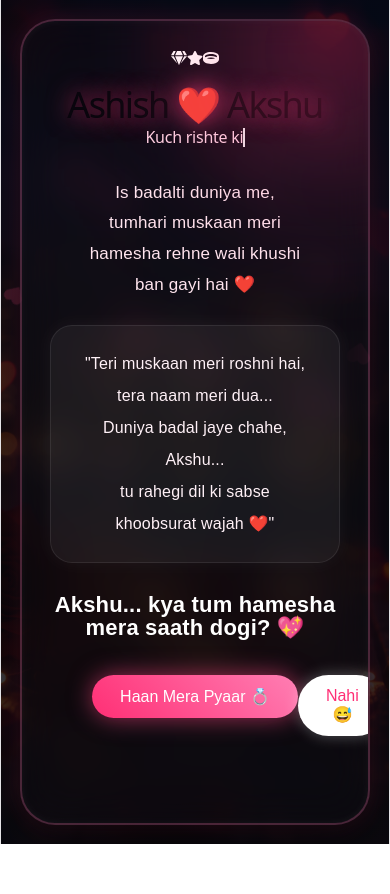
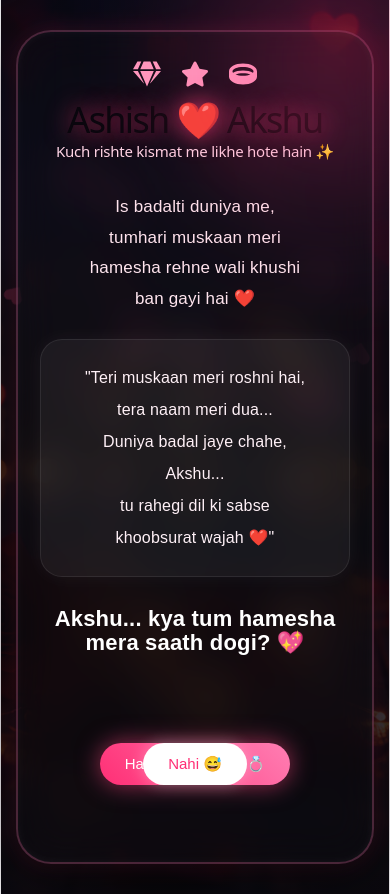
Before and after one commit to Ashya2001/Akshu, a React (Vite) app: page / in a window 390 px wide. Before the commit the page ends 844 px from the top, so only its background shows below. Built offline with nearby package versions, Linux system fonts and the light colour scheme.

Commit message:
Add files via upload

```diff
--- a/src/App.css
+++ b/src/App.css
@@ -4,20 +4,26 @@
   box-sizing:border-box;
 }
 
+html,
 body{
+  width:100%;
+  overflow-x:hidden;
+  overflow-y:auto;
   font-family:"Poppins",sans-serif;
-  overflow:hidden;
+  background:#08080c;
 }
 
-/* Background */
+/* PAGE */
 
 .proposal-page{
   min-height:100vh;
+  width:100%;
   display:flex;
   justify-content:center;
   align-items:center;
   position:relative;
-  overflow:hidden;
+
+  padding:50px 15px;
 
   background:
   linear-gradient(
@@ -31,7 +37,7 @@ body{
   background-repeat:no-repeat;
 }
 
-/* Floating Hearts */
+/* HEARTS */
 
 .hearts{
   position:absolute;
@@ -46,68 +52,34 @@ body{
   animation:float 10s linear infinite;
 }
 
-.heart:nth-child(odd){
-  left:15%;
-  font-size:22px;
-}
+@keyframes float{
 
-.heart:nth-child(even){
-  left:80%;
-  font-size:30px;
-}
-
-@keyframes float{
   from{
     transform:translateY(100vh) rotate(0deg);
     opacity:0;
   }
+
   to{
     transform:translateY(-100px) rotate(360deg);
     opacity:1;
   }
 }
 
-/* Premium Card */
+/* CARD */
 
 .glass-card{
-  width:90%;
+
+  width:100%;
   max-width:760px;
+
   padding:45px;
+
   border-radius:35px;
+
   position:relative;
   text-align:center;
+
   color:white;
-  overflow:hidden;
-
-  backdrop-filter:blur(18px);
-  background:rgba(15,15,20,.42);
--webkit-backdrop-filter:blur(20px);
-backdrop-filter:blur(20px);
-
-  border:1px solid rgba(255,255,255,.18);
-
-  box-shadow:
-  0 15px 45px rgba(0,0,0,.5),
-  inset 0 0 25px rgba(255,255,255,.08);
-
-  transition:.5s;
-}
-
-.glass-card:hover{
-  transform:translateY(-5px);
-}
-
-/* Animated Border */
-
-.glass-card{
-  width:90%;
-  max-width:760px;
-  padding:45px;
-  border-radius:35px;
-  position:relative;
-  text-align:center;
-  color:white;
-  overflow:hidden;
 
   background:rgba(15,15,20,.38);
 
@@ -124,20 +96,40 @@ backdrop-filter:blur(20px);
   transition:.5s;
 }
 
-/* Glow */
+.glass-card:hover{
+  transform:translateY(-5px);
+}
+
+/* GLOW */
 
 .glow-circle{
   width:180px;
   height:180px;
   background:#ff2f75;
   filter:blur(90px);
+
   position:absolute;
+
   top:-60px;
   right:-50px;
+
   opacity:.5;
 }
 
-/* Text */
+/* TOP ICONS */
+
+.top-icons{
+  display:flex;
+  justify-content:center;
+  gap:20px;
+
+  margin-bottom:20px;
+
+  font-size:28px;
+  color:#ff9bc0;
+}
+
+/* TITLE */
 
 .main-title{
   font-size:55px;
@@ -145,28 +137,43 @@ backdrop-filter:blur(20px);
   text-shadow:0 0 25px rgba(255,60,120,.8);
 }
 
+/* TYPING */
+
 .typing{
   color:#ffd6e6;
   margin-bottom:25px;
+
   overflow:hidden;
   white-space:nowrap;
+
   border-right:2px solid #fff;
+
   display:inline-block;
+
   animation:
   typing 4s steps(35) infinite,
   blink .7s infinite;
 }
 
 @keyframes typing{
-  from{width:0}
-  to{width:100%}
+
+  from{
+    width:0;
+  }
+
+  to{
+    width:100%;
+  }
 }
 
 @keyframes blink{
+
   50%{
     border-color:transparent;
   }
 }
+
+/* MESSAGE */
 
 .love-msg{
   font-size:21px;
@@ -174,18 +181,28 @@ backdrop-filter:blur(20px);
   color:#ffe6ef;
 }
 
-/* Shayari */
+/* SHAYARI */
 
 .shayari-box{
+
   margin-top:25px;
+
   padding:22px;
+
   border-radius:22px;
+
   background:rgba(255,255,255,.06);
+
   border:1px solid rgba(255,255,255,.08);
+
   color:#fff1f7;
+
   line-height:2;
+
   box-shadow:0 0 20px rgba(255,255,255,.05);
 }
+
+/* QUESTION */
 
 .question{
   margin-top:30px;
@@ -193,27 +210,43 @@ backdrop-filter:blur(20px);
   color:#fff;
 }
 
-/* Buttons */
+/* BUTTONS */
 
 .btn-box{
-  margin-top:35px;
+  margin-top:40px;
   position:relative;
   height:120px;
+
+  display:flex;
+  justify-content:center;
+  align-items:center;
+  gap:20px;
+
+  flex-wrap:wrap;
 }
+
+/* COMMON */
 
 .yes-btn,
 .no-btn{
+
   border:none;
+
   padding:15px 38px;
+
   border-radius:50px;
+
   font-size:18px;
+
   cursor:pointer;
+
   transition:.4s;
 }
 
-/* Yes */
+/* YES */
 
 .yes-btn{
+
   background:linear-gradient(
   45deg,
   #ff2f75,
@@ -226,18 +259,26 @@ backdrop-filter:blur(20px);
   0 0 25px rgba(255,70,130,.6);
 
   position:relative;
+
   overflow:hidden;
 }
 
 .yes-btn::before{
+
   content:"";
+
   position:absolute;
+
   width:50px;
   height:200%;
+
   background:rgba(255,255,255,.3);
+
   left:-70px;
   top:-40px;
+
   transform:rotate(25deg);
+
   transition:.7s;
 }
 
@@ -246,31 +287,39 @@ backdrop-filter:blur(20px);
 }
 
 .yes-btn:hover{
+
   transform:scale(1.08);
+
   box-shadow:
   0 0 40px rgba(255,70,130,.9);
 }
 
-/* No */
+/* NO */
 
 .no-btn{
+
   background:white;
+
   color:#ff2f75;
+
   position:absolute;
+
   box-shadow:0 0 15px rgba(255,255,255,.3);
 }
 
-/* Success */
+/* SUCCESS */
 
 .success{
   animation:pop .8s ease;
 }
 
 @keyframes pop{
+
   from{
     transform:scale(.7);
     opacity:0;
   }
+
   to{
     transform:scale(1);
     opacity:1;
@@ -278,12 +327,16 @@ backdrop-filter:blur(20px);
 }
 
 .success-heart{
+
   color:#ff3d7e;
+
   font-size:70px;
+
   animation:beat 1s infinite;
 }
 
 @keyframes beat{
+
   50%{
     transform:scale(1.25);
   }
@@ -304,12 +357,16 @@ backdrop-filter:blur(20px);
   color:#ffd4e5;
 }
 
-/* Mobile */
+/* MOBILE */
 
-@media(max-width:600px){
+@media(max-width:768px){
+
+  .proposal-page{
+    padding:30px 15px;
+  }
 
   .glass-card{
-    padding:28px;
+    padding:28px 22px;
   }
 
   .main-title{
@@ -317,7 +374,10 @@ backdrop-filter:blur(20px);
   }
 
   .typing{
-    font-size:16px;
+    font-size:15px;
+    white-space:normal;
+    border-right:none;
+    animation:none;
   }
 
   .love-msg{
@@ -330,7 +390,15 @@ backdrop-filter:blur(20px);
 
   .yes-btn,
   .no-btn{
-    font-size:16px;
-    padding:12px 28px;
+    font-size:15px;
+    padding:12px 25px;
+  }
+
+  .btn-box{
+    height:140px;
+  }
+
+  .success h1{
+    font-size:32px;
   }
 }
```
